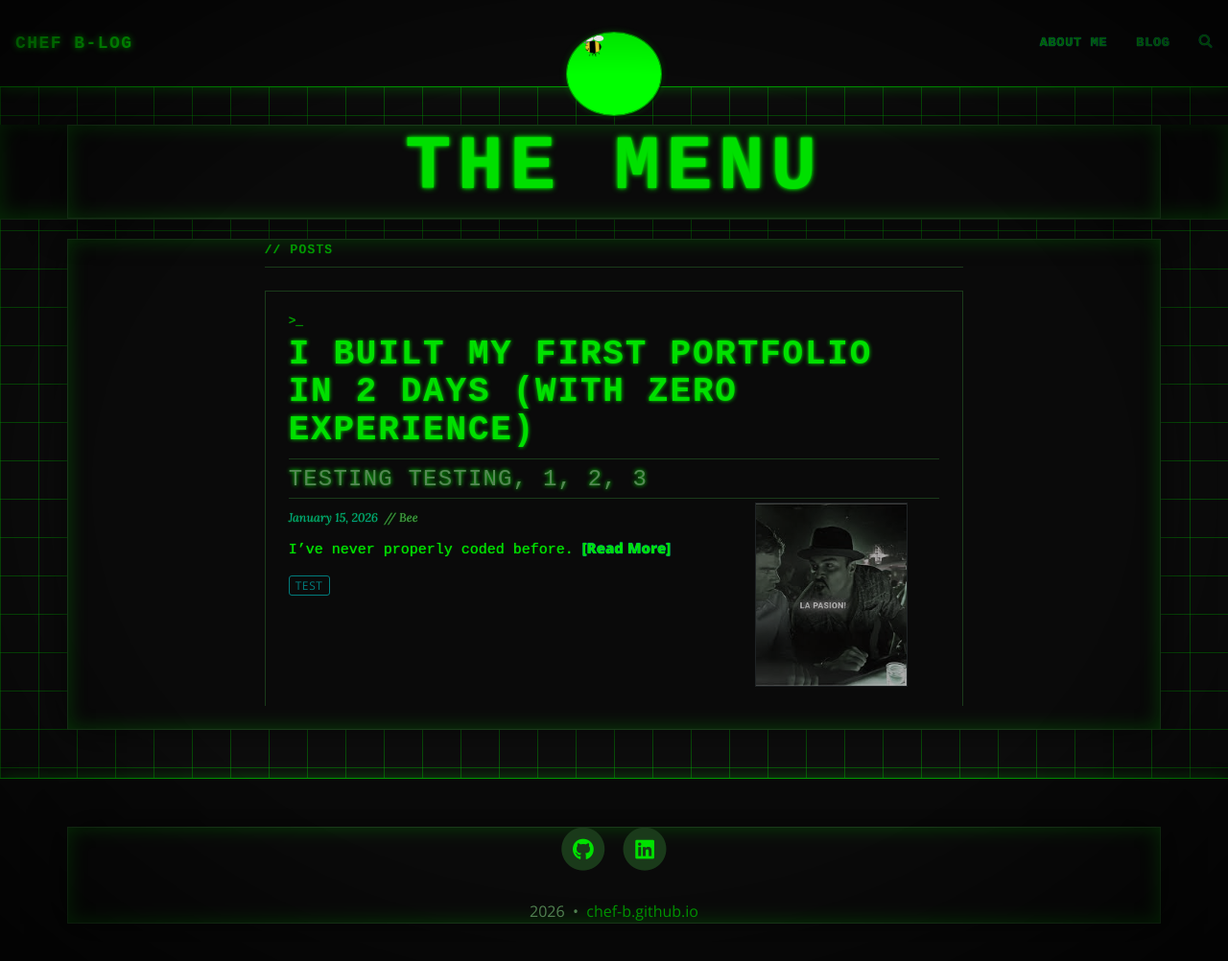
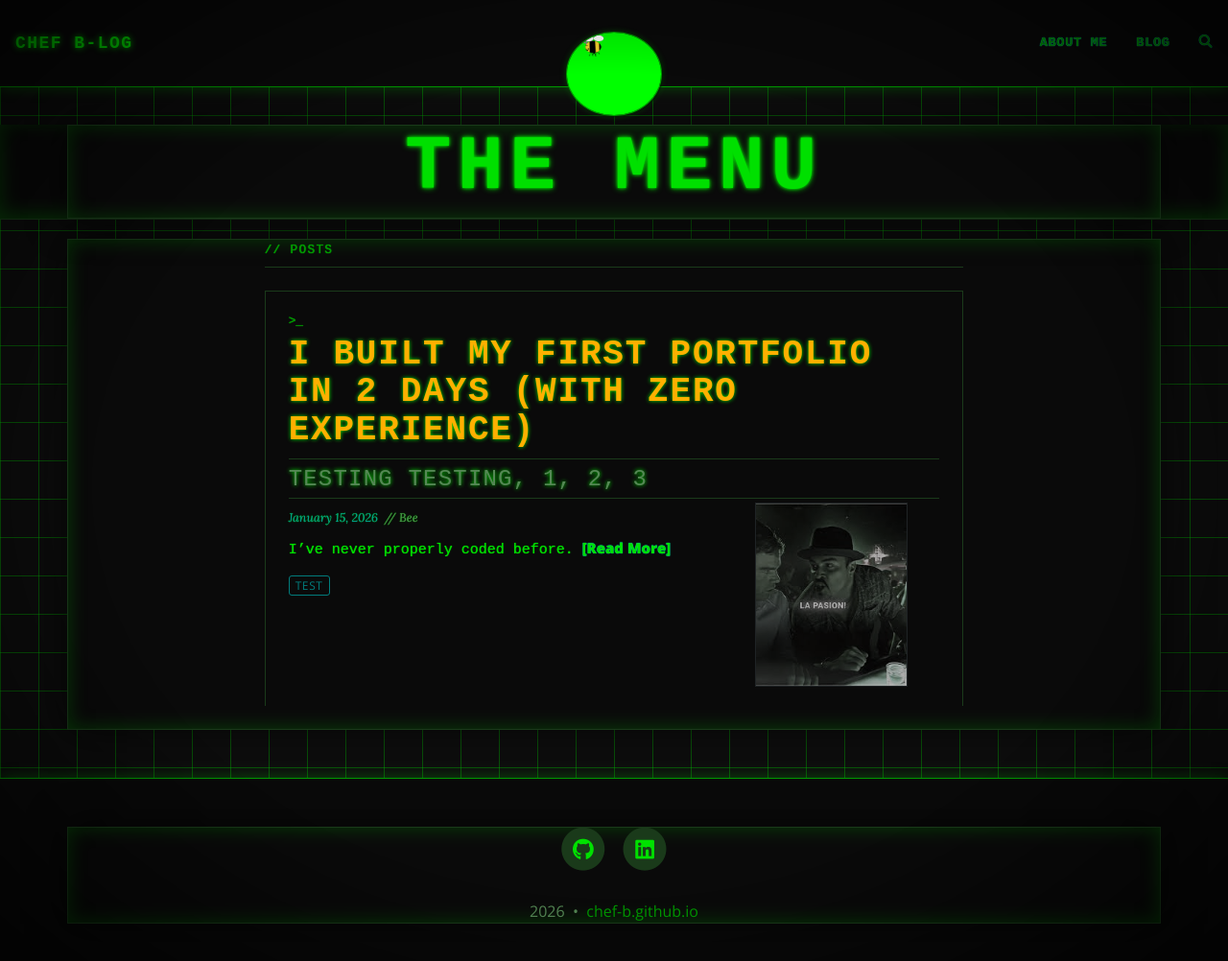
Before and after one commit to chef-b/chef-b.github.io, a Jekyll site: the page built from index.html, in a window 1280 px wide and 1013 px high. Shown: the top 1002 px of the window at 96% size. Built offline with Jekyll 4.4.1, drawn with Linux system fonts in a browser that asks for light colours; the list of posts is cut into pages by our own code; comment, search, counter and statistics services are not loaded.

Commit message:
Update retro.css
colour change between h2 + h3 = H2 separated from H3

H2 --Amber

```diff
--- a/assets/css/retro.css
+++ b/assets/css/retro.css
@@ -125,7 +125,17 @@ h1 {
     0 0 6px var(--green);
 }
 
-h2, h3 {
+h2 {
+  color: var(--amber);
+  font-family: 'Courier New', Courier, monospace;
+  text-transform: uppercase;
+  letter-spacing: 0.05em;
+  text-shadow: 0 0 4px var(--green);
+  border-bottom: 1px solid var(--border);
+  padding-bottom: 0.25em;
+}
+
+h3 {
   color: var(--green);
   font-family: 'Courier New', Courier, monospace;
   text-transform: uppercase;
```
